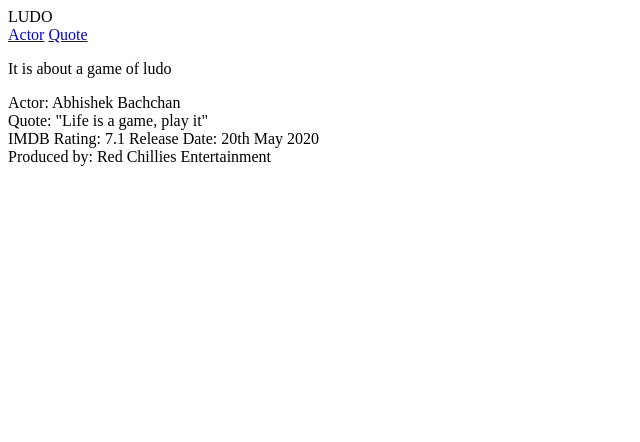
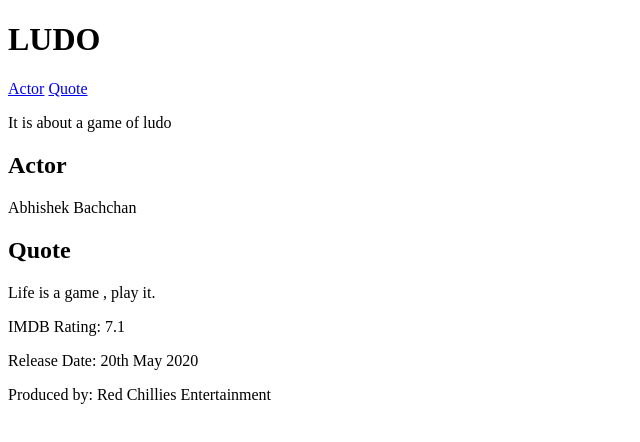
Before and after one commit to acciojob/semantic-imdb-786Mushfique, a website: page main.html in a window 1280 px wide. Shown: the whole page, without its empty margins (0-640 px from the left). Drawn offline with Linux system fonts and the light colour scheme.

Commit message:
created a submission

```diff
--- a/main.html
+++ b/main.html
@@ -7,7 +7,9 @@
 </head>
 
 <body>
-	<header>LUDO</header>
+	<header>
+		<h1>LUDO</h1>
+	</header>
     <nav>
         <a href="#actor" id="nav-actor">Actor</a>
         <a href="#quote" id="nav-quote">Quote</a>
@@ -18,19 +20,21 @@
     </p>
 
     <section id="actor">
-        Actor: Abhishek Bachchan
+        <h2>Actor</h2>
+		<p>Abhishek Bachchan</p>
     </section>
     <section id="quote">
-        Quote: "Life is a game, play it"
+        <h2>Quote</h2>
+		<p>Life is a game , play it.</p>
     </section>
 
     <aside>
-        IMDB Rating: 7.1
-        Release Date: 20th May 2020
+        <p>IMDB Rating: 7.1</p>
+        <p>Release Date: 20th May 2020</p>
     </aside>
 
     <footer>
-        Produced by: Red Chillies Entertainment
+         <p>Produced by: Red Chillies Entertainment</p>
     </footer>
 
     <script type="text/javascript" src="./script.js">
```
